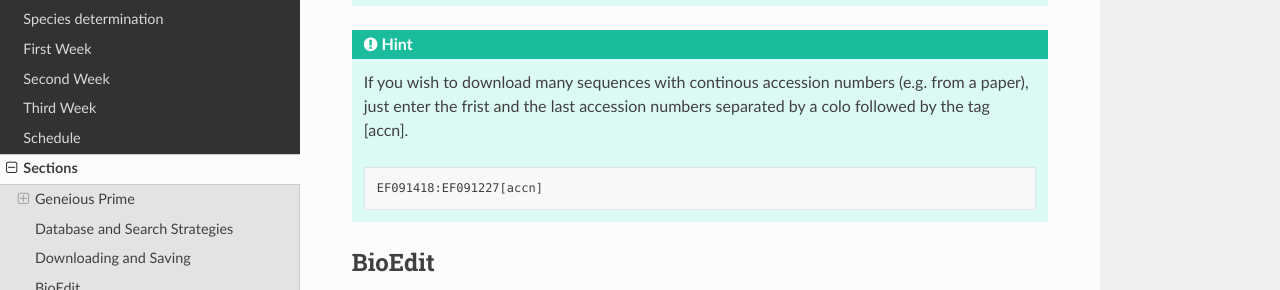
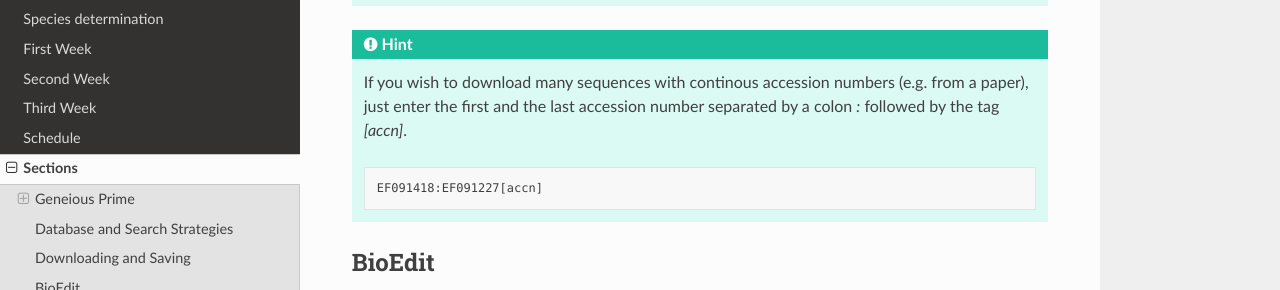
Before and after one commit to bheimbu/evolutionary_ecology, a Sphinx documentation site: the page built from docs/source/section.rst, in a window 1280 px wide and 900 px high, scrolled down 13373 px. Shown: the part 185-475 px from the top of the window. Built offline with Sphinx 7.4.7 and the Read the Docs theme 2.0.0, drawn with Linux system fonts in a browser that asks for light colours.

Commit message:
Update section.rst

```diff
--- a/docs/source/section.rst
+++ b/docs/source/section.rst
@@ -187,7 +187,7 @@ Sequences can be visualized and downloaded in different formats by selecting „
   The Clipboard is a nice and easy way to collect and save large datasets from GenBank. However, if some sequences will be used in different datasets, they must be copied subsequently and saved separately.
 
 .. hint::
-  If you wish to download many sequences with continous accession numbers (e.g. from a paper), just enter the frist and the last accession numbers separated by a colo followed by the tag [accn].
+  If you wish to download many sequences with continous accession numbers (e.g. from a paper), just enter the first and the last accession number separated by a colon `:` followed by the tag `[accn]`.
 
   .. code-block::
 
```
